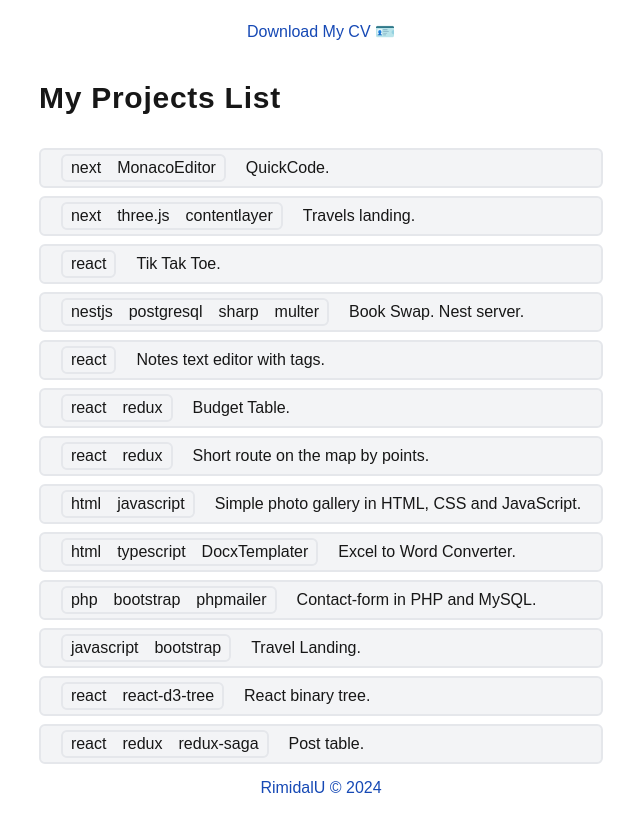
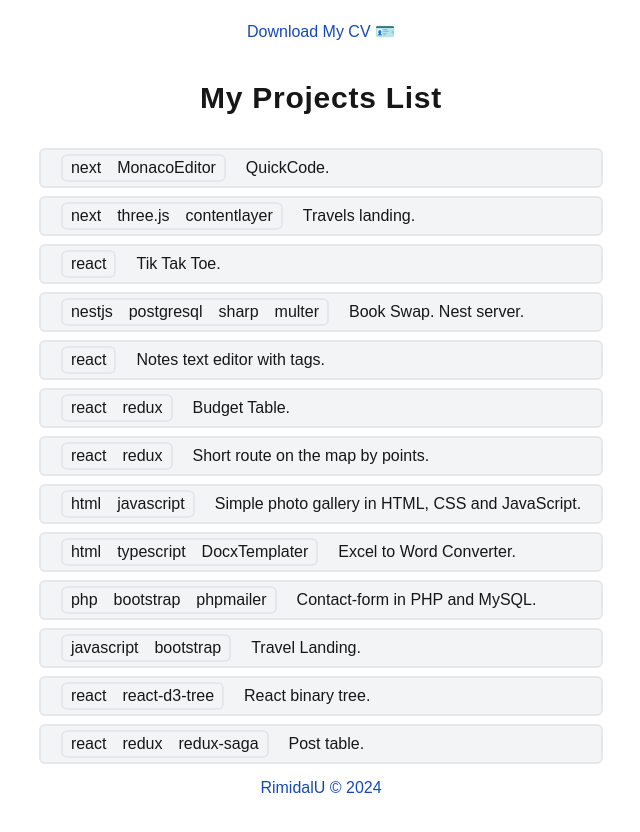
Before and after one commit to RimidalU/my-projects-landing, a Next.js app: page / in a window 1280 px wide. Shown: the top 832 px of the page, without its empty margins (319-959 px from the left). Built offline with nearby package versions, Linux system fonts and the light colour scheme.

Commit message:
refactor: change main padding of the app

```diff
--- a/src/app/layout.tsx
+++ b/src/app/layout.tsx
@@ -33,9 +33,9 @@ export default function RootLayout({
             <body
                 className={`${geistSans.variable} ${geistMono.variable} antialiased`}
             >
-                <div className="items-center justify-items-center min-h-screen pb-20 gap-16">
+                <div className="pb-20 gap-16">
                     <Header />
-                    <main className="flex flex-col gap-8 items-center sm:items-start p-16 sm:p-20">
+                    <main className="flex flex-col gap-8 items-center py-14 px-4 sm:p-20">
                         {children}
                     </main>
                     <Footer />
```
